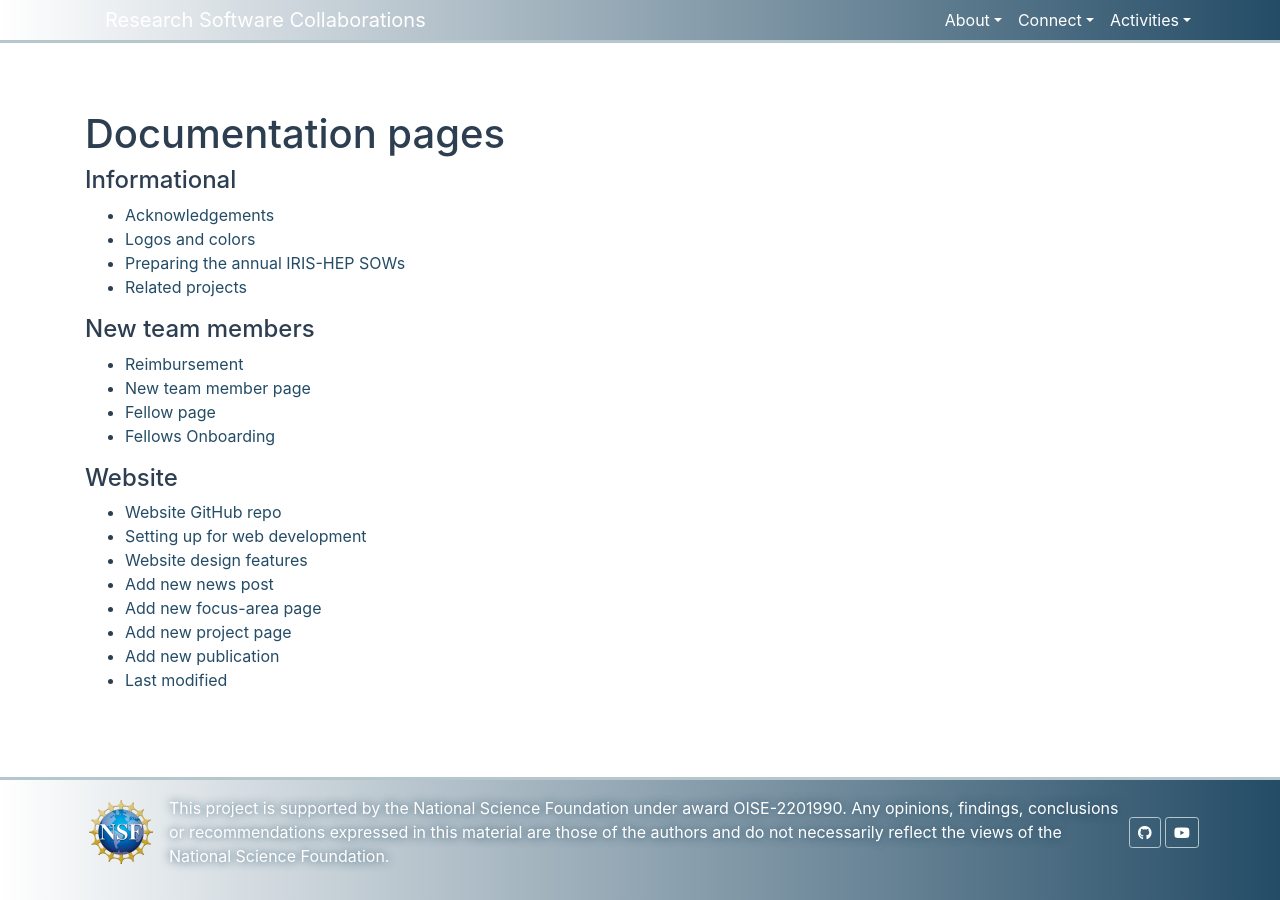
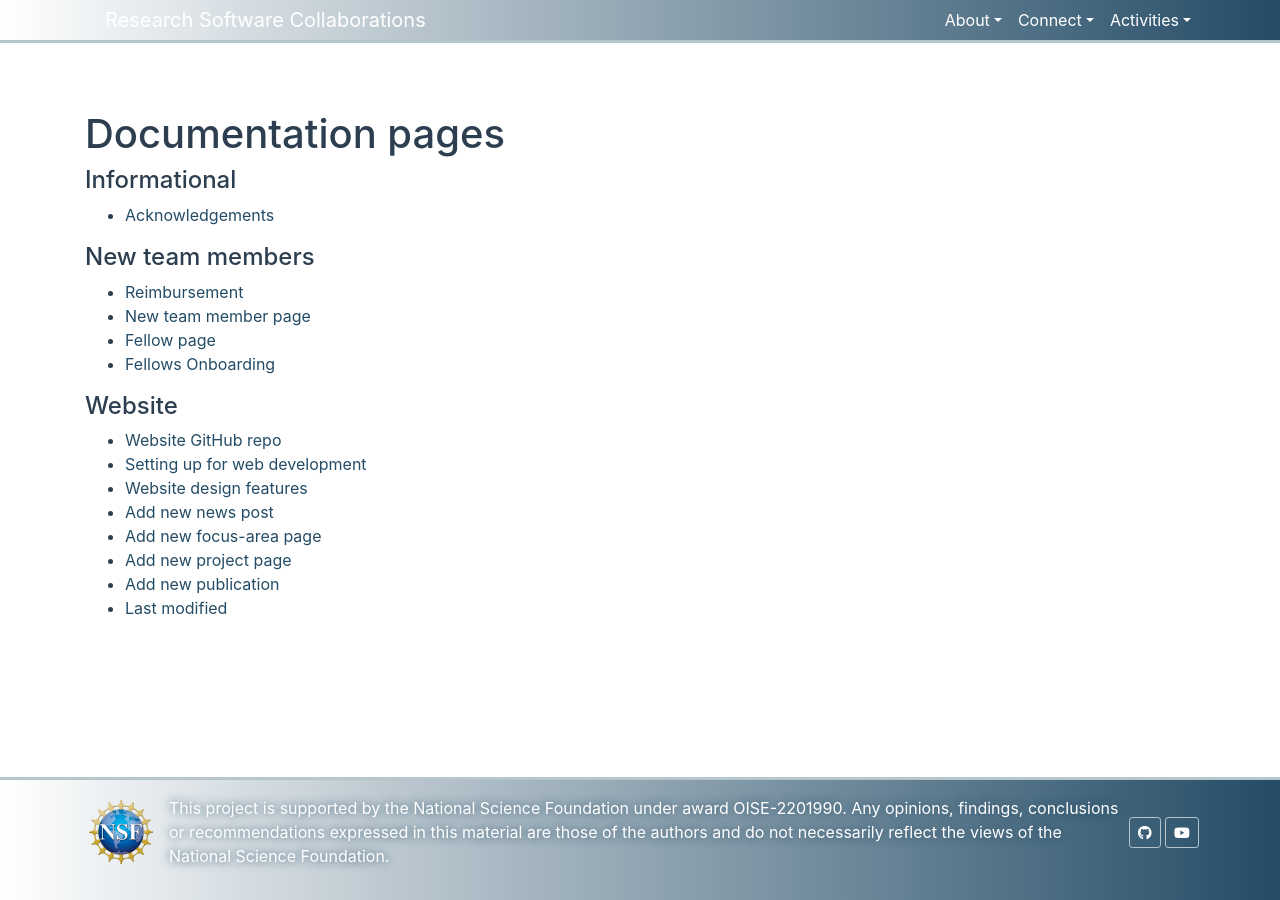
Before and after one commit to research-software-collaborations/research-software-collaborations.github.io, a Jekyll site: the page built from pages/docs.md, in a window 1280 px wide. Built offline with Jekyll 4.4.1, drawn with Linux system fonts in a browser that asks for light colours; cached includes are drawn as plain includes.

```diff
--- a/pages/docs.md
+++ b/pages/docs.md
@@ -1,7 +1,7 @@
 ---
 permalink: /docs.html
 layout: default
-title: "Documentation pages for the IRIS-HEP team"
+title: "Documentation pages for the HSF-India team"
 ---
 
 # Documentation pages
@@ -9,9 +9,6 @@ title: "Documentation pages for the IRIS-HEP team"
 #### Informational
 
 * [Acknowledgements](/docs/acknowledgements)
-* [Logos and colors](/docs/logo)
-* [Preparing the annual IRIS-HEP SOWs](/docs/sows)
-* [Related projects](/docs/related-projects)
 
 #### New team members
 * [Reimbursement](/docs/reimbursement)
@@ -20,7 +17,7 @@ title: "Documentation pages for the IRIS-HEP team"
 * [Fellows Onboarding](/docs/fellows_onboarding)
 
 #### Website
-* [Website GitHub repo](https://github.com/iris-hep/iris-hep.github.io)
+* [Website GitHub repo](https://github.com/research-software-collaborations/research-software-collaborations.github.io)
 * [Setting up for web development](/docs/webdev)
 * [Website design features](/docs/webdesign)
 * [Add new news post](/docs/add_news)
```
